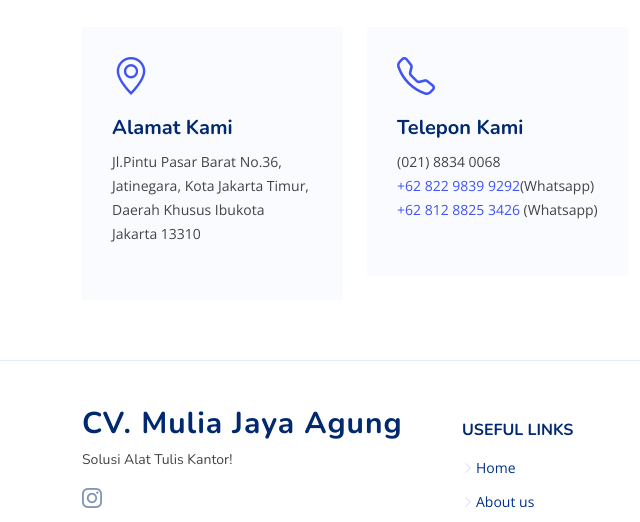
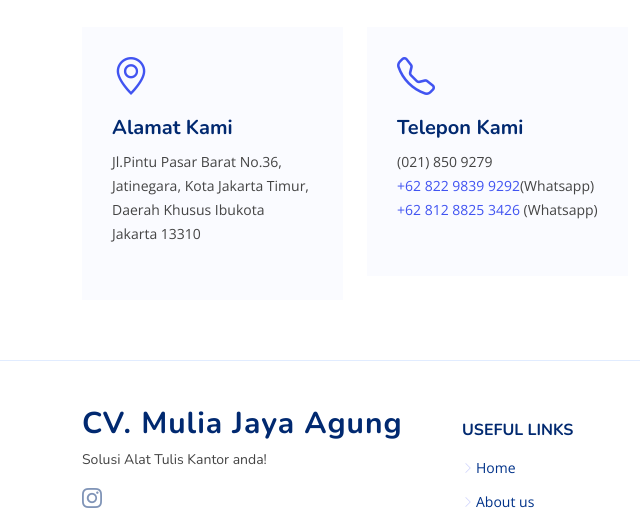
Before and after one commit to haafidz-jp/mjhtml, a plain HTML site: page index.html in a window 1280 px wide. Shown: the part 3484-4006 px from the top of the page, 0-640 px from the left. Drawn offline with nearby package versions, Linux system fonts and the light colour scheme.

Commit message:
revisi footer.

```diff
--- a/index.html
+++ b/index.html
@@ -839,7 +839,7 @@
                 <div class="info-box">
                   <i class="bi bi-telephone"></i>
                   <h3>Telepon Kami</h3>
-                  <p>(021) 8834 0068<br>
+                  <p>(021) 850 9279<br>
                     <a href="https://wa.me/6282298399292?text=Hallo%20Admin">+62 822 9839 9292</a>(Whatsapp)<br>
                     <a href="https://wa.me/6281288253426?text=Hallo%20Admin">+62 812 8825 3426</a> (Whatsapp)<br><br></p>
                 </div>
@@ -933,7 +933,7 @@
               <!-- <img src="assets/img/logo.png" alt=""> -->
               <span>CV. Mulia Jaya Agung</span>
             </a>
-            <p class="mt-4">Solusi Alat Tulis Kantor!</p>
+            <p class="mt-4">Solusi Alat Tulis Kantor anda!</p>
             <div class="social-links mt-3">
               <a href="https:instagram.com/cvmuliajaya" target="blank" class="instagram"><i class="bi bi-instagram"></i></a>
               <!-- <a href="#" class="twitter"><i class="bi bi-twitter"></i></a>
```
